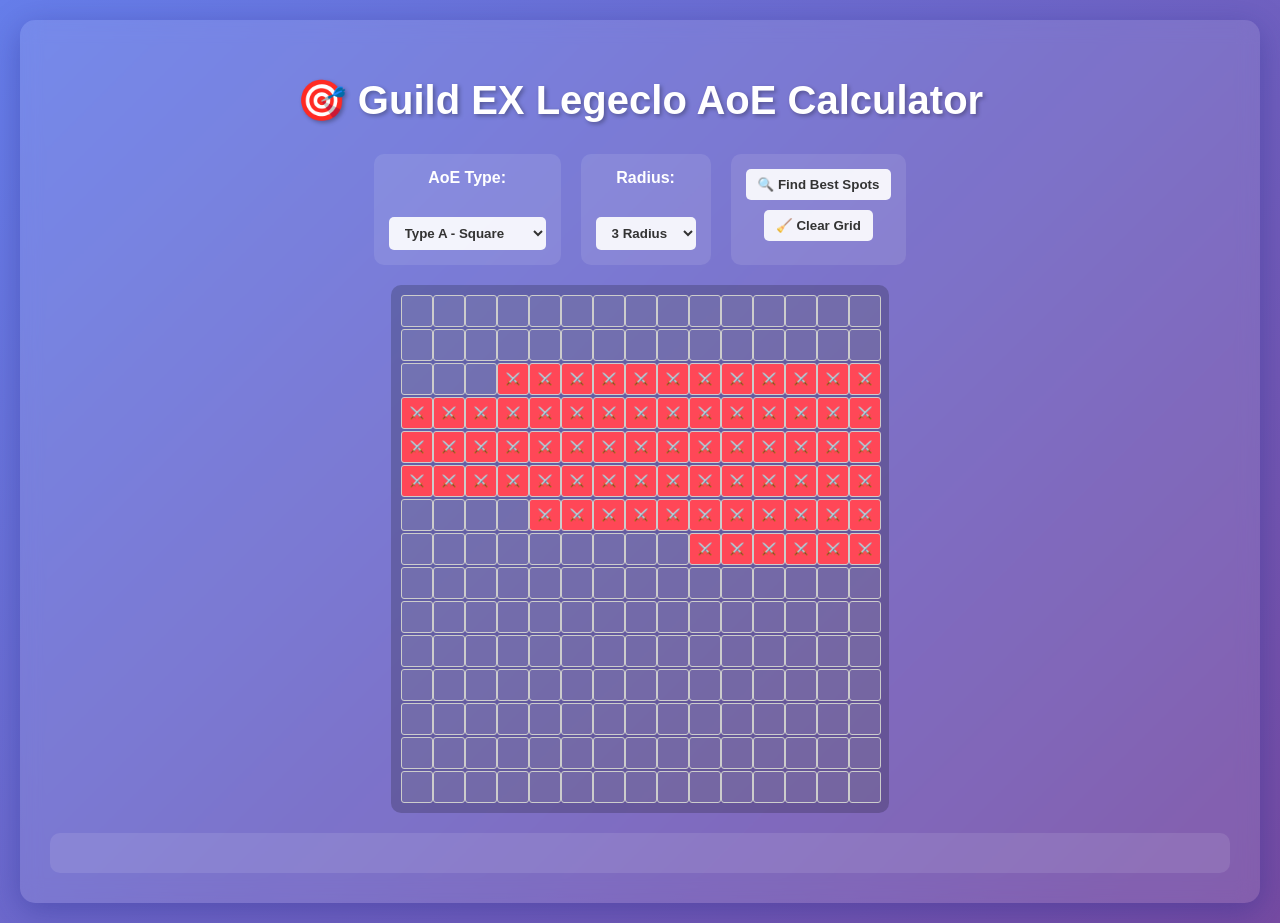
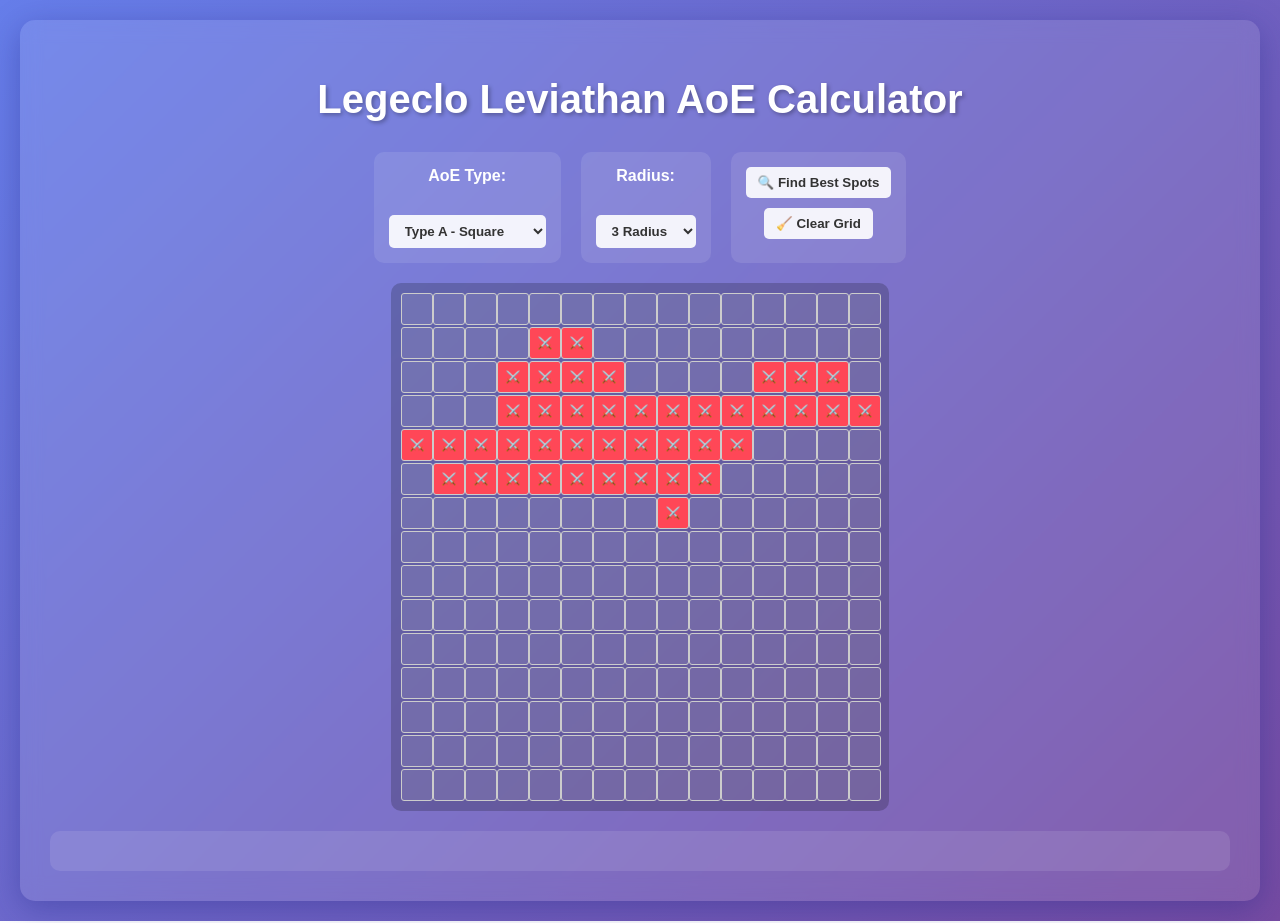
Before and after one commit to asakuraa/LegecloAoeCalculator, a plain HTML site: page index.html in a window 1280 px wide. Drawn offline with Linux system fonts and the light colour scheme.

Commit message:
Update boss grid

```diff
--- a/index.html
+++ b/index.html
@@ -8,7 +8,7 @@
 </head>
 <body>
 <div class="container">
-    <h1>🎯 Guild EX Legeclo AoE Calculator</h1>
+    <h1>Legeclo Leviathan AoE Calculator</h1>
 
     <div class="controls">
         <div class="control-group">
@@ -43,12 +43,12 @@
 <script>
     // Boss hitbox pattern from the new image
     const bossHitbox = [
-        [2,3], [2,4], [2,5], [2,6], [2,7], [2,8], [2,9], [2,10], [2,11], [2,12], [2,13], [2,14],
-        [3,0], [3,1], [3,2], [3,3], [3,4], [3,5], [3,6], [3,7], [3,8], [3,9], [3,10], [3,11], [3,12], [3,13], [3,14],
-        [4,0], [4,1], [4,2], [4,3], [4,4], [4,5], [4,6], [4,7], [4,8], [4,9], [4,10], [4,11], [4,12], [4,13], [4,14],
-        [5,0], [5,1], [5,2], [5,3], [5,4], [5,5], [5,6], [5,7], [5,8], [5,9], [5,10], [5,11], [5,12], [5,13], [5,14],
-        [6,4], [6,5], [6,6], [6,7], [6,8], [6,9], [6,10], [6,11], [6,12], [6,13], [6,14],
-        [7,9], [7,10], [7,11], [7,12], [7,13], [7,14]
+        [1, 4], [1, 5],
+        [2, 3], [2, 4], [2, 5], [2, 6],[2, 11], [2, 12], [2, 13],
+        [3, 3], [3, 4], [3, 5], [3, 6], [3, 7], [3, 8], [3, 9], [3, 10], [3, 11], [3, 12], [3, 13], [3, 14],
+        [4, 0], [4, 1], [4, 2], [4, 3], [4, 4], [4, 5], [4, 6], [4, 7], [4, 8], [4, 9], [4, 10],
+        [5, 1], [5, 2], [5, 3], [5, 4], [5, 5], [5, 6], [5, 7], [5, 8], [5, 9],
+        [6, 8]
     ];
 
     let currentTarget = null;
```
